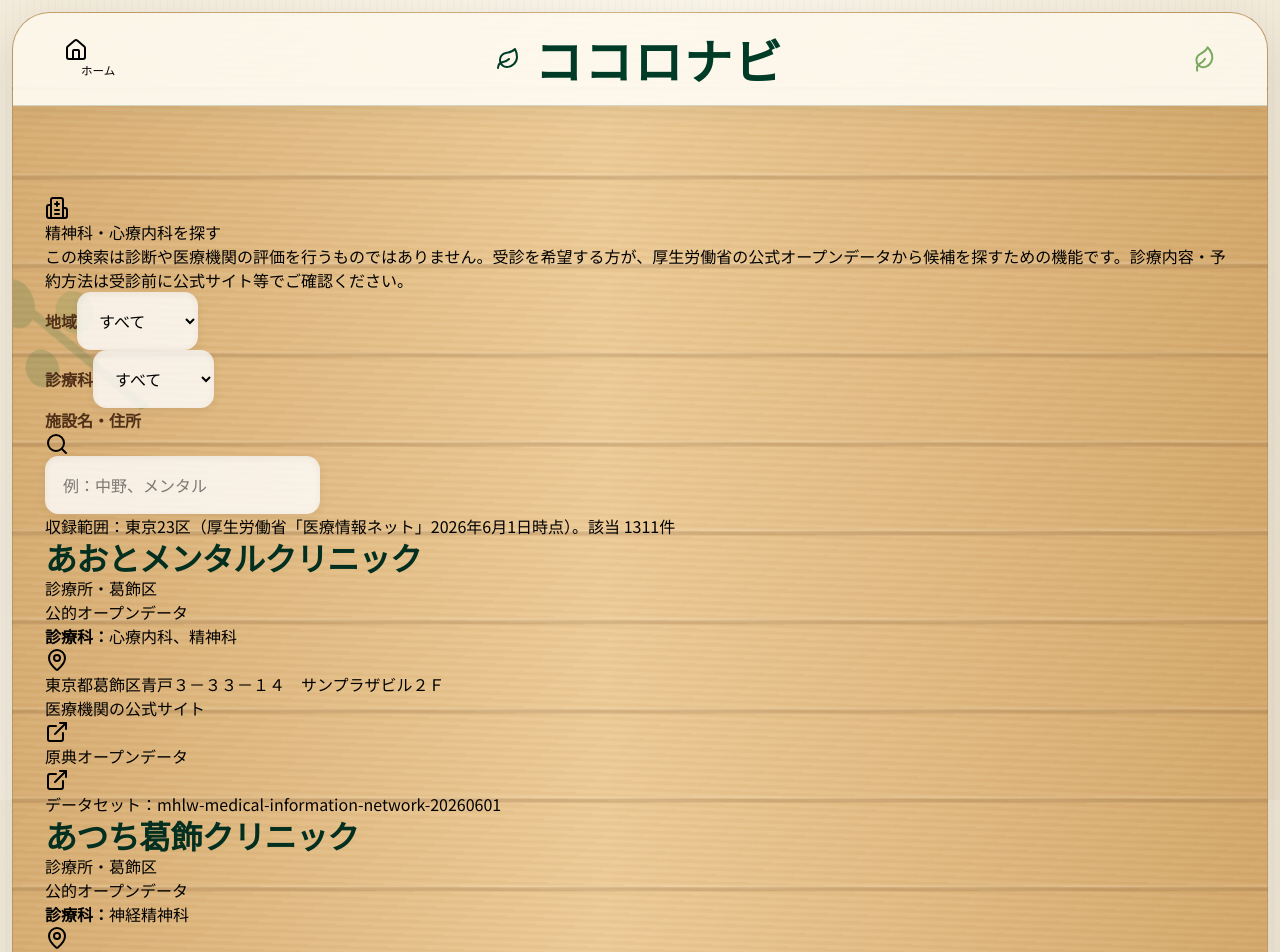
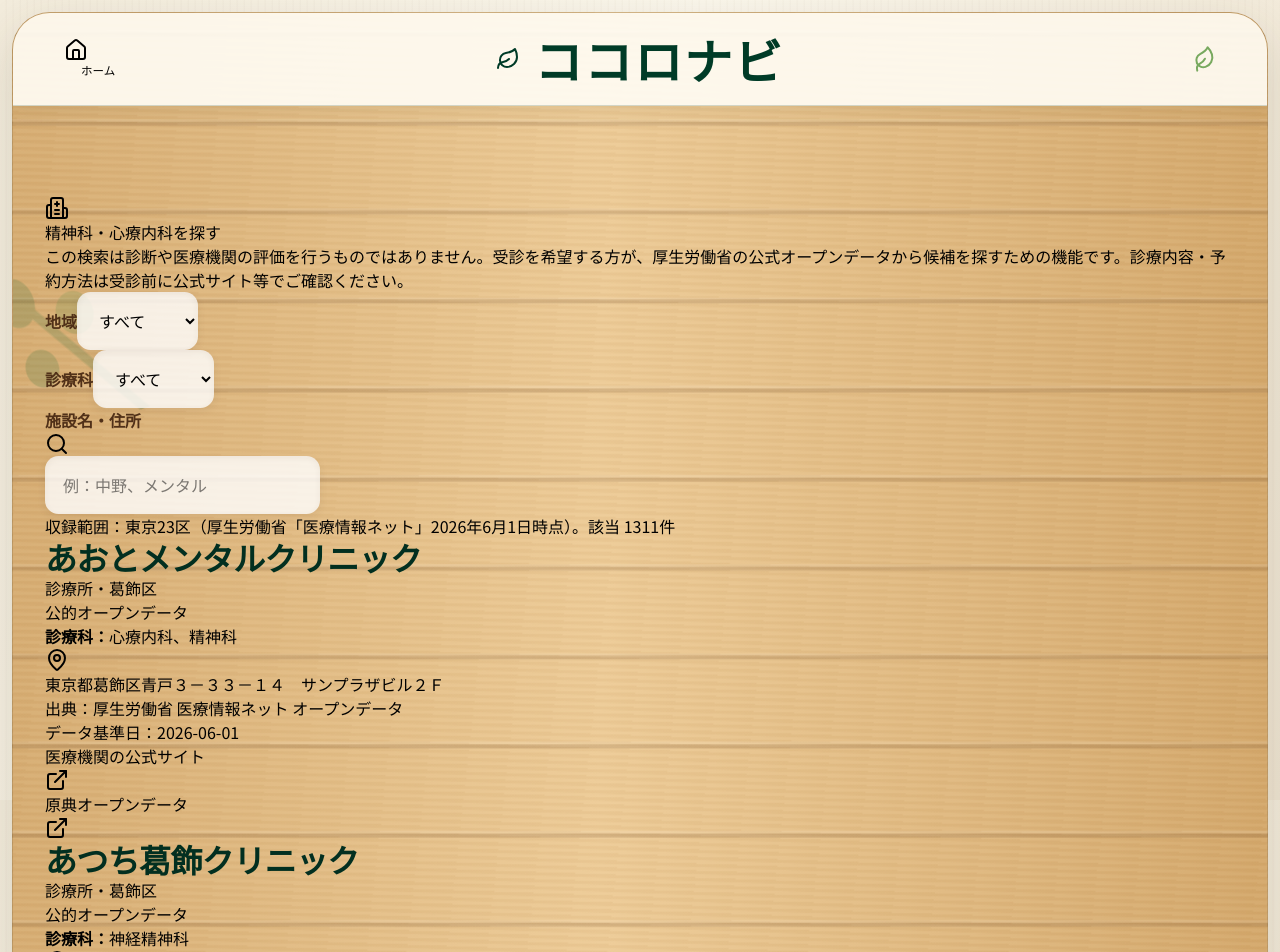
Before and after one commit to jhoso105106/restart-support-ai, a React (Vite) app in the folder client/: page /medical-support in a window 1280 px wide. Shown: the top 952 px of the page. Built offline with nearby package versions, Linux system fonts and the light colour scheme.

Commit message:
Show recommendation evidence and data dates

```diff
--- a/client/src/pages/MedicalSupport.tsx
+++ b/client/src/pages/MedicalSupport.tsx
@@ -17,6 +17,7 @@ type MedicalInstitution = {
   sourceUrl: string;
   datasetId: string;
   resourceId: string;
+  dataAsOf: string;
 };
 
 export default function MedicalSupport() {
@@ -74,7 +75,11 @@ export default function MedicalSupport() {
                   <div className="flex flex-wrap items-start justify-between gap-3"><div><h2 className="text-xl font-bold">{item.name}</h2><p className="mt-1 text-sm text-foreground/65">{item.facilityType}・{item.area}</p></div><span className="rounded-full bg-green-700 px-3 py-1 text-xs font-bold text-white">公的オープンデータ</span></div>
                   <p className="rounded-lg bg-green-50 p-3 text-sm"><strong>診療科：</strong>{item.departments}</p>
                   <div className="grid gap-3 text-sm md:grid-cols-2"><div className="flex gap-2"><MapPin className="h-4 w-4 shrink-0 text-green-800" />{item.address}</div>{item.phone && <div className="flex gap-2"><Phone className="h-4 w-4 shrink-0 text-green-800" /><a className="font-bold underline" href={`tel:${item.phone.split("・")[0]}`}>{item.phone}</a></div>}</div>
-                  <div className="flex flex-wrap gap-4 border-t pt-4 text-xs">{item.url && <a className="font-bold text-green-900 underline" href={item.url} target="_blank" rel="noopener noreferrer">医療機関の公式サイト <ExternalLink className="inline h-3 w-3" /></a>}<a className="text-green-900 underline" href={item.sourceUrl} target="_blank" rel="noopener noreferrer">原典オープンデータ <ExternalLink className="inline h-3 w-3" /></a><span>データセット：{item.datasetId}</span></div>
+                  <div className="space-y-2 border-t pt-4 text-xs text-foreground/70">
+                    <p><span className="font-bold">出典：</span>{item.sourceName}</p>
+                    <p><span className="font-bold">データ基準日：</span>{item.dataAsOf}</p>
+                    <div className="flex flex-wrap gap-4">{item.url && <a className="font-bold text-green-900 underline" href={item.url} target="_blank" rel="noopener noreferrer">医療機関の公式サイト <ExternalLink className="inline h-3 w-3" /></a>}<a className="font-bold text-green-900 underline" href={item.sourceUrl} target="_blank" rel="noopener noreferrer">原典オープンデータ <ExternalLink className="inline h-3 w-3" /></a></div>
+                  </div>
                 </CardContent>
               </Card>)}
               {limit < results.length && <Button className="w-full" variant="outline" onClick={() => setLimit(value => value + 20)}>さらに20件表示</Button>}
--- a/client/src/pages/Support.tsx
+++ b/client/src/pages/Support.tsx
@@ -260,7 +260,15 @@ export default function Support() {
                 <CardContent className="pt-6">
                   <div className="mb-3 flex items-center justify-between"><span className="rounded-full bg-green-700 px-3 py-1 text-sm font-bold text-white">おすすめ {index + 1}</span><span className="text-sm font-bold text-green-800">適合度 {item.score}点</span></div>
                   <h3 className="mb-3 text-lg font-bold">{item.resource.name}</h3>
-                  <ul className="mb-5 space-y-2 text-sm text-foreground/75">{item.reasons.map(reason => <li key={reason}>✓ {reason}</li>)}</ul>
+                  <div className="mb-4 rounded-xl bg-green-50/80 p-3">
+                    <p className="mb-2 text-xs font-bold text-green-900">推薦理由</p>
+                    <ul className="space-y-2 text-sm text-foreground/75">{item.reasons.map(reason => <li key={reason}>✓ {reason}</li>)}</ul>
+                  </div>
+                  <div className="mb-5 space-y-1 border-t border-green-900/15 pt-3 text-xs text-foreground/70">
+                    <p><span className="font-bold">出典：</span>{item.resource.sourceName}</p>
+                    <p><span className="font-bold">データ更新日：</span>{item.resource.lastUpdated || "原典で確認"}</p>
+                    <a className="inline-flex items-center gap-1 font-bold text-green-900 underline" href={item.resource.portalUrl ?? item.resource.sourceUrl} target="_blank" rel="noopener noreferrer">公式データを確認する<ExternalLink className="h-3 w-3" /></a>
+                  </div>
                   <Button
                     className="w-full"
                     variant="outline"
@@ -274,10 +282,6 @@ export default function Support() {
                       {item.resource.description && <p>{item.resource.description}</p>}
                       {item.resource.address && <div className="flex gap-2"><MapPin className="mt-0.5 h-4 w-4 shrink-0 text-green-800" /><span>{item.resource.address}</span></div>}
                       {item.resource.phone && <div className="flex gap-2"><Phone className="mt-0.5 h-4 w-4 shrink-0 text-green-800" /><a className="font-bold text-green-900 underline" href={`tel:${item.resource.phone}`}>{item.resource.phone}</a></div>}
-                      <div className="border-t border-green-900/15 pt-3 text-xs text-foreground/70">
-                        <p>データ更新日：{item.resource.lastUpdated}</p>
-                        <a className="mt-2 inline-flex items-center gap-1 font-bold text-green-900 underline" href={item.resource.portalUrl ?? item.resource.sourceUrl} target="_blank" rel="noopener noreferrer">東京都オープンデータの出典を見る<ExternalLink className="h-3 w-3" /></a>
-                      </div>
                     </div>
                   )}
                 </CardContent>
```
Also changed, not shown: 1 other file (tests, documents, lock files or other folders).
